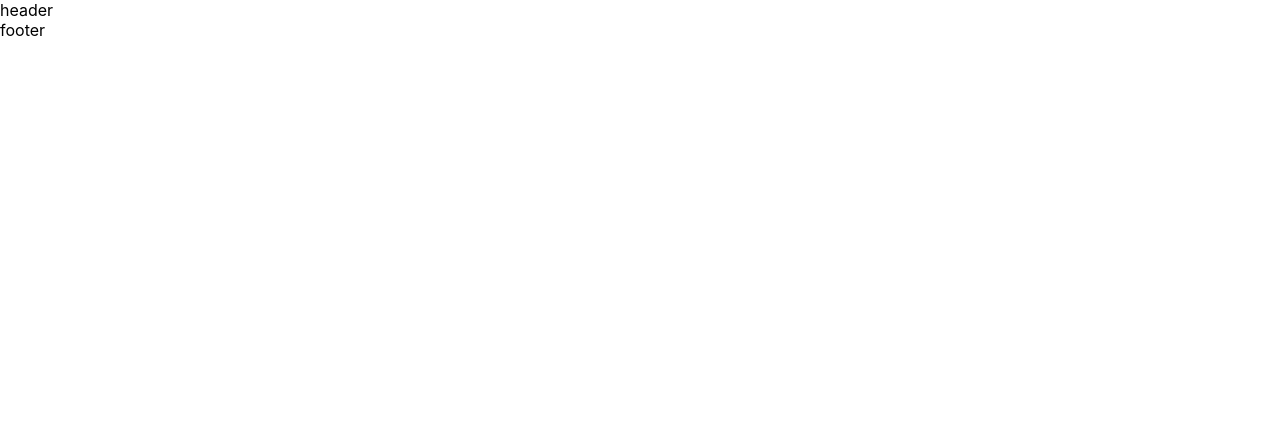
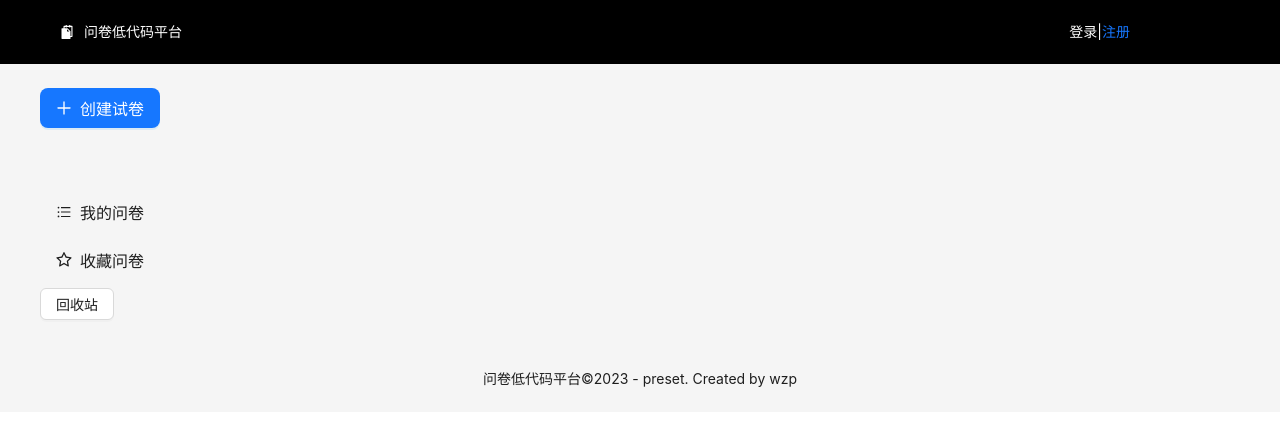
Before and after one commit to WWW-max/react-low-code, a React (Create React App) app: page /manage in a window 1280 px wide. Shown: the top 426 px of the page. Built offline with nearby package versions, Linux system fonts and the light colour scheme.

Commit message:
feat: 试卷管理layout

```diff
--- a/public/index.html
+++ b/public/index.html
@@ -24,7 +24,7 @@
       work correctly both with client-side routing and a non-root public URL.
       Learn how to configure a non-root public URL by running `npm run build`.
     -->
-    <title>React App</title>
+    <title>问卷低代码平台</title>
   </head>
   <body>
     <noscript>You need to enable JavaScript to run this app.</noscript>
--- /dev/null
+++ b/src/layouts/ManageLayout.module.scss
@@ -0,0 +1,13 @@
+.container {
+    padding: 24px 0;
+    width: 1200px;
+    margin: 0 auto;
+    display: flex;
+    .left {
+        width: 120px;
+    }
+    .right {
+        flex: 1;
+        margin-left: 60px;
+    }
+}
--- a/src/layouts/ManageLayout.tsx
+++ b/src/layouts/ManageLayout.tsx
@@ -1,14 +1,42 @@
 import React from 'react';
-import { Outlet } from 'react-router-dom';
+import { Outlet, useLocation, useNavigate } from 'react-router-dom';
+import styles from './ManageLayout.module.scss';
+import { Button, Divider, Space } from 'antd';
+import { BarsOutlined, PlusOutlined, StarOutlined } from '@ant-design/icons';
 
 export default function ManageLayout() {
+  const { pathname } = useLocation();
+  const nav = useNavigate();
+  const handleCreateClick = () => {};
   return (
-    <div>
-      <div>header</div>
-      <div>
+    <div className={styles.container}>
+      <div className={styles.left}>
+        <Space direction="vertical">
+          <Button type="primary" size="large" icon={<PlusOutlined />} onClick={handleCreateClick}>
+            创建试卷
+          </Button>
+          <Divider style={{ borderTop: 'transparent' }} />
+          <Button
+            type={pathname.startsWith('/manage/list') ? 'default' : 'text'}
+            size="large"
+            icon={<BarsOutlined />}
+          >
+            我的问卷
+          </Button>
+          <Button
+            type={pathname.startsWith('/manage/star') ? 'default' : 'text'}
+            size="large"
+            icon={<StarOutlined />}
+            onClick={() => nav('/manage/star')}
+          >
+            收藏问卷
+          </Button>
+          <Button>回收站</Button>
+        </Space>
+      </div>
+      <div className={styles.right}>
         <Outlet />
       </div>
-      <div>footer</div>
     </div>
   );
 }
--- a/src/layouts/common.module.scss
+++ b/src/layouts/common.module.scss
@@ -1,7 +1,6 @@
 .header {
     display: flex;
     background-color: black;
-    height: 80px;
     color: white;
     .left {
         flex: 1;
@@ -15,6 +14,9 @@
         align-content: center;
     }
 }
+.main {
+
+}
 .footer {
     text-align: center;
 }
--- a/src/pages/manage/List.tsx
+++ b/src/pages/manage/List.tsx
@@ -49,13 +49,6 @@ export default function List() {
       },
     ]);
   }
-  // function deleteQuestion(_id: number) {
-  //   const arr: Array<QuestionListProps> = [];
-  //   questionList.forEach(item => {
-  //     if (item._id !== _id) arr.push(item);
-  //   });
-  //   setQuestionList(arr as Array<QuestionListProps>);
-  // }
   function deleteQuestion(_id: number) {
     setQuestionList(
       produce(draftState => {
@@ -64,12 +57,9 @@ export default function List() {
       })
     );
   }
-  // function editQuestion(_id: number) {
-  //   console.log('编辑id', _id);
-  // }
   return (
     <div>
-      <h1>问卷列表页</h1>
+      <h1>我的问卷</h1>
       <div>
         {questionList.map(item => (
           <div key={item._id} className="list-item">
--- a/src/router/index.tsx
+++ b/src/router/index.tsx
@@ -23,34 +23,34 @@ const router = createBrowserRouter([
         element: <Home />,
       },
       {
-        path: '/login',
+        path: 'login',
         element: <Login />,
       },
       {
-        path: '/register',
+        path: 'register',
         element: <Register />,
+      },
+      {
+        path: 'manage',
+        element: <ManageLayout />,
+        children: [
+          {
+            path: 'list',
+            element: <List />,
+          },
+          {
+            path: 'star',
+            element: <Star />,
+          },
+          {
+            path: 'trash',
+            element: <Trash />,
+          },
+        ],
       },
       {
         path: '*', // 404 路由配置，写在最后(兜底)
         element: <NotFound />,
-      },
-    ],
-  },
-  {
-    path: '/manage',
-    element: <ManageLayout />,
-    children: [
-      {
-        path: '/manage/list',
-        element: <List />,
-      },
-      {
-        path: '/manage/star',
-        element: <Star />,
-      },
-      {
-        path: '/manage/trash',
-        element: <Trash />,
       },
     ],
   },
@@ -71,3 +71,10 @@ const router = createBrowserRouter([
 ]);
 
 export default router;
+
+// -------------------- 分割线 ---------------------
+// 常用的路由常量
+export const HOME_PATHNAME = '/';
+export const LOGIN_PATHNAME = '/login';
+export const REGISTER_PATHNAME = '/register';
+export const MANAGE_INDEX_PATHNAME = '/manage/list';
```
